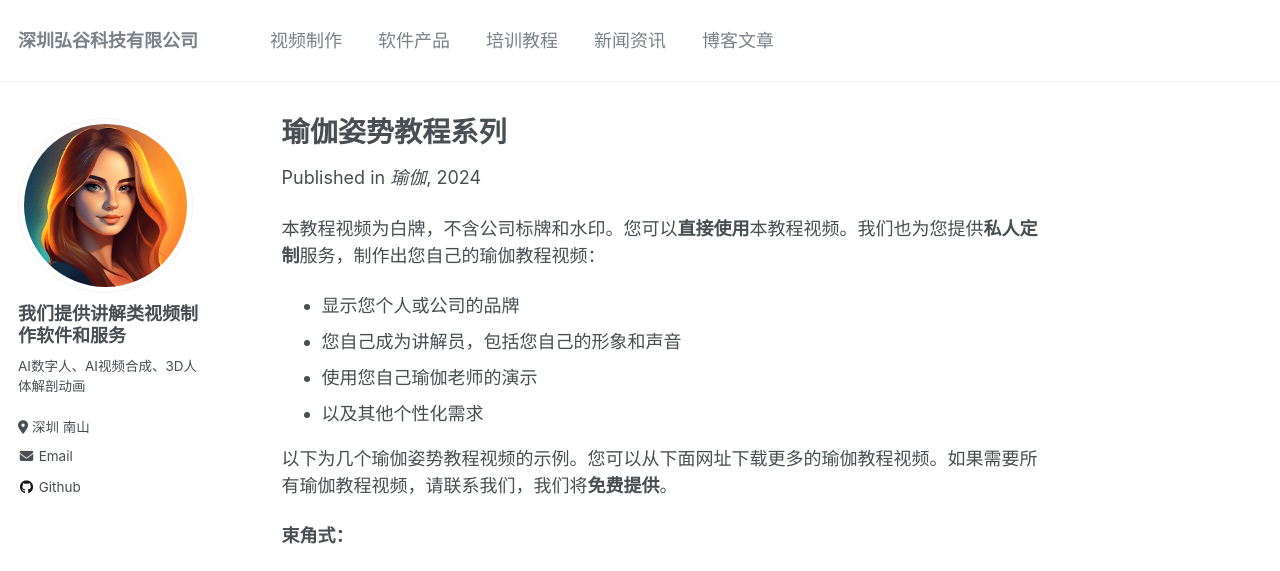
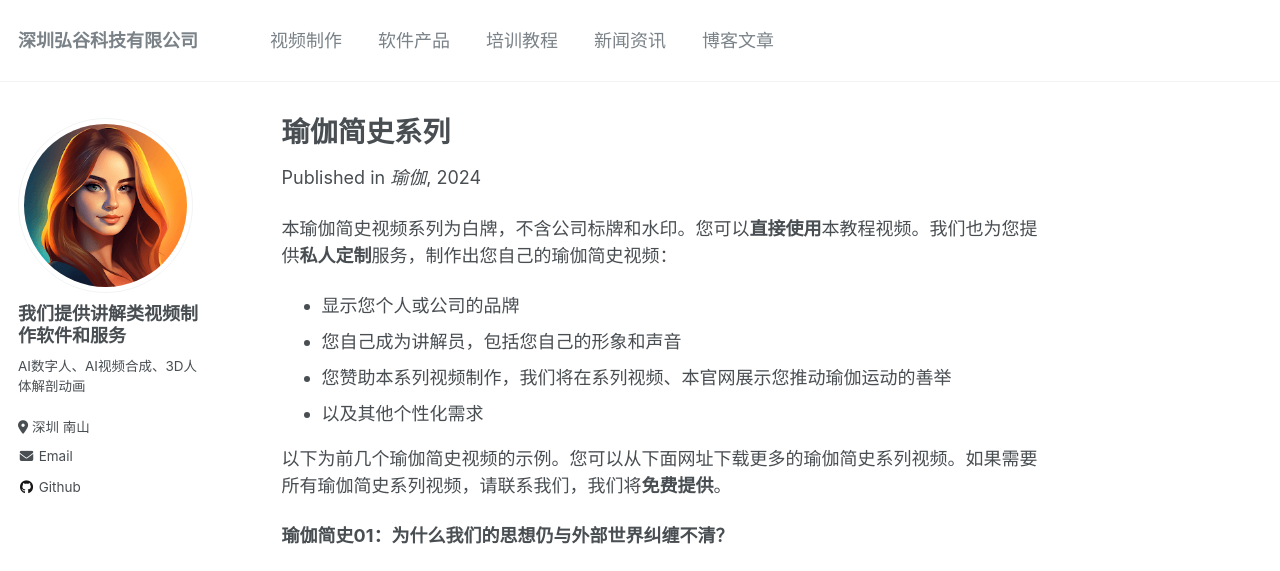
Before and after one commit to bloomv/bloomv, a Jekyll site: the page built from _publications/瑜伽简史系列.html, in a window 1280 px wide and 1400 px high. Shown: the top 571 px of the window. Built offline with Jekyll 4.4.1, drawn with Linux system fonts in a browser that asks for light colours; some of the changed text lies outside the part shown; grey boxes are pictures that could not be loaded.

Commit message:
Update 瑜伽简史系列.html

```diff
--- a/_publications/瑜伽简史系列.html
+++ b/_publications/瑜伽简史系列.html
@@ -1,37 +1,37 @@
 ---
-title: "瑜伽姿势教程系列"
+title: "瑜伽简史系列"
 collection: publications
-permalink: /publication/瑜伽姿势教程系列
+permalink: /publication/瑜伽简史系列
 excerpt: '本瑜伽姿势教程系列包含从基础到高级的瑜伽姿势，融合职业老师演示和3D人体解剖动画。'
 date: 2024-02-21
 venue: '瑜伽'
-paperurl: 'https://bloomv.github.io/bloomv/files/瑜伽姿势教程系列.rar'
-citation: '弘谷科技制作 (2024) &quot;瑜伽姿势教程系列&quot; <strong><i>瑜伽</i></strong>。<br/>下载网址：<br/>'
+paperurl: 'https://bloomv.github.io/bloomv/files/瑜伽简史系列.rar'
+citation: '弘谷科技制作 (2024) &quot;瑜伽简史系列&quot; <strong><i>瑜伽</i></strong>。<br/>下载网址：<br/>'
 ---
 
-<p>本教程视频为白牌，不含公司标牌和水印。您可以<strong>直接使用</strong>本教程视频。我们也为您提供<strong>私人定制</strong>服务，制作出您自己的瑜伽教程视频：</p>
+<p>本瑜伽简史视频系列为白牌，不含公司标牌和水印。您可以<strong>直接使用</strong>本教程视频。我们也为您提供<strong>私人定制</strong>服务，制作出您自己的瑜伽简史视频：</p>
 
 <ul>
   <li>显示您个人或公司的品牌</li>
   <li>您自己成为讲解员，包括您自己的形象和声音</li>
-  <li>使用您自己瑜伽老师的演示</li>
+  <li>您赞助本系列视频制作，我们将在系列视频、本官网展示您推动瑜伽运动的善举</li>
   <li>以及其他个性化需求</li>
 </ul>
 
-<p>以下为几个瑜伽姿势教程视频的示例。您可以从下面网址下载更多的瑜伽教程视频。如果需要所有瑜伽教程视频，请联系我们，我们将<strong>免费提供</strong>。</p>
+<p>以下为前几个瑜伽简史视频的示例。您可以从下面网址下载更多的瑜伽简史系列视频。如果需要所有瑜伽简史系列视频，请联系我们，我们将<strong>免费提供</strong>。</p>
 
-<p><strong>束角式：</strong></p>
-<video width="100%" controls poster="https://bloomv.github.io/bloomv/files/束角式_mp4_poster.jpg">
-  <source src="https://bloomv.github.io/bloomv/files/束角式.mp4" type="video/mp4">
+<p><strong>瑜伽简史01：为什么我们的思想仍与外部世界纠缠不清？</strong></p>
+<video width="100%" controls poster="https://bloomv.github.io/bloomv/files/瑜伽简史01_mp4_poster.jpg">
+  <source src="https://bloomv.github.io/bloomv/files/瑜伽简史01：为什么我们的思想仍与外部世界纠缠不清？.mp4" type="video/mp4">
   Your browser does not support the video tag.
 </video>
-<p><strong>鸽子式：</strong></p>
-<video width="100%" controls poster="https://bloomv.github.io/bloomv/files/鸽子式_mp4_poster.jpg">
-  <source src="https://bloomv.github.io/bloomv/files/鸽子式.mp4" type="video/mp4">
+<p><strong>瑜伽简史02：什么是瑜伽？</strong></p>
+<video width="100%" controls poster="https://bloomv.github.io/bloomv/files/瑜伽简史02_mp4_poster.jpg">
+  <source src="https://bloomv.github.io/bloomv/files/瑜伽简史02：什么是瑜伽？.mp4" type="video/mp4">
   Your browser does not support the video tag.
 </video>
-<p><strong>眼镜蛇式：</strong></p>
-<video width="100%" controls poster="https://bloomv.github.io/bloomv/files/眼镜蛇式_mp4_poster.jpg">
-  <source src="https://bloomv.github.io/bloomv/files/眼镜蛇式.mp4" type="video/mp4">
+<p><strong>瑜伽简史03：练习瑜伽有什么好处？</strong></p>
+<video width="100%" controls poster="https://bloomv.github.io/bloomv/files/瑜伽简史03_mp4_poster.jpg">
+  <source src="https://bloomv.github.io/bloomv/files/瑜伽简史03：练习瑜伽有什么好处？.mp4" type="video/mp4">
   Your browser does not support the video tag.
 </video>
```
